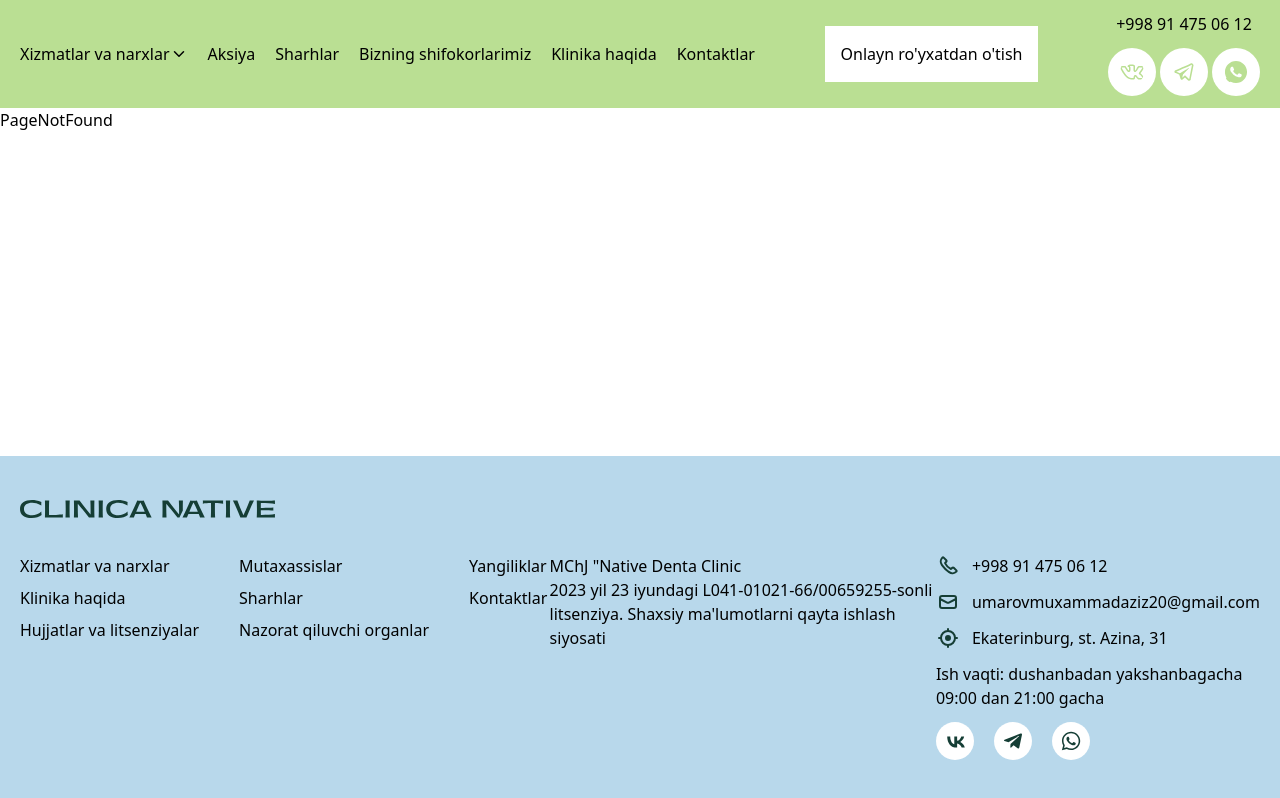
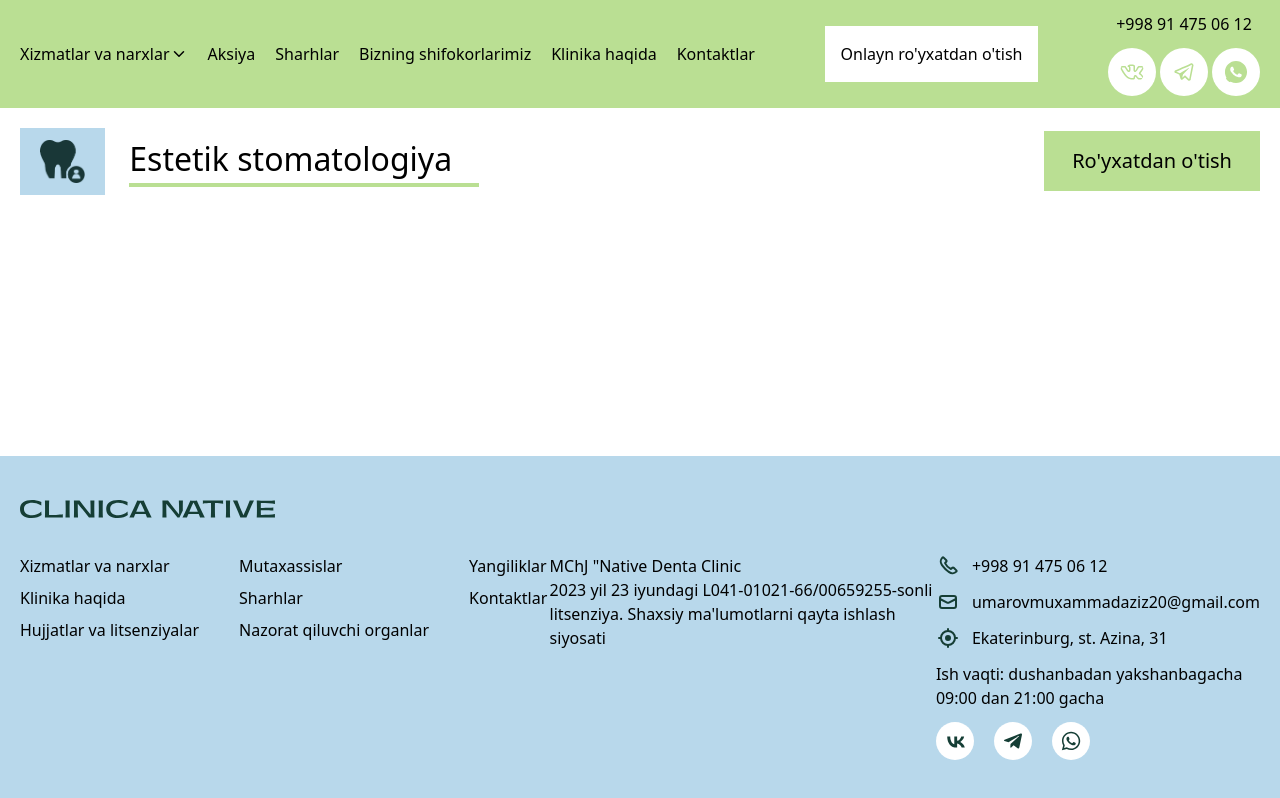
Before and after one commit to muhammadazizbek006/Clinica, a React (Vite) app: page /EstetikStamatalogika in a window 1280 px wide. Built offline with nearby package versions, Linux system fonts and the light colour scheme.

Commit message:
add estetikStamatalogika base

```diff
--- a/src/App.jsx
+++ b/src/App.jsx
@@ -24,6 +24,7 @@ import ChegirmaDetail from "./pages/chegirma/ChegirmaDetail";
 
 import Terapevtik from "./pages/terapevt/Terapevtik";
 import TerapevtDetail from "./pages/terapevt/TerapevtDetail";
+import EstetikStamatalogika from "./pages/estetikStamatalogika/EstetikStamatalogika";
 
 
 const App = () => {
@@ -43,6 +44,9 @@ const App = () => {
 
         <Route path="/terapevtik" element={<Terapevtik/>}/>
         <Route path="/terapevt/:yonalishi" element={<TerapevtDetail/>}/>
+
+
+        <Route path="/EstetikStamatalogika" element={<EstetikStamatalogika/>}/>
         <Route path="*" element={<PageNotFound />} />
       </Route>
     )
--- a/src/components/Header.jsx
+++ b/src/components/Header.jsx
@@ -154,8 +154,9 @@ const Header = () => {
               >
                 Terapevtik xizmatlar
               </Link>
+
               <Link
-                to="/Estetik"
+                to="/EstetikStamatalogika"
                 className=" pl-2 py-3  w-[300px] inline-block bg-white border-b-2 border-header"
               >
                 Estetik stamatalogiya
--- /dev/null
+++ b/src/pages/estetikStamatalogika/EstetikStamatalogika.jsx
@@ -0,0 +1,30 @@
+import React from 'react'
+
+
+// img
+import estetik from '../../img/estetik.png'
+const EstetikStamatalogika = () => {
+  return (
+    <>
+        {/* title */}
+    <section>
+      <div className="containerb">
+        {/* top */}
+        <div className=' flex items-center justify-between pt-5'>
+          {/* left */}
+          <div className='flex items-center'>
+            <div className='w-28 bg-akva  mr-6 '>
+              <img className='  px-5 py-3  ' src={estetik} alt='#' />
+            </div>
+            <h2 className='text-32 font-medium border-b-4 border-b-header w-full '>Estetik stomatologiya</h2>
+          </div>
+          {/* right */}
+          <button className='bg-header px-7 py-4 text-xl font-medium  hover:bg-online-zakaz hover:text-white duration-700'>Ro'yxatdan o'tish</button>
+        </div>
+      </div>
+    </section>
+    </>
+  )
+}
+
+export default EstetikStamatalogika
```
